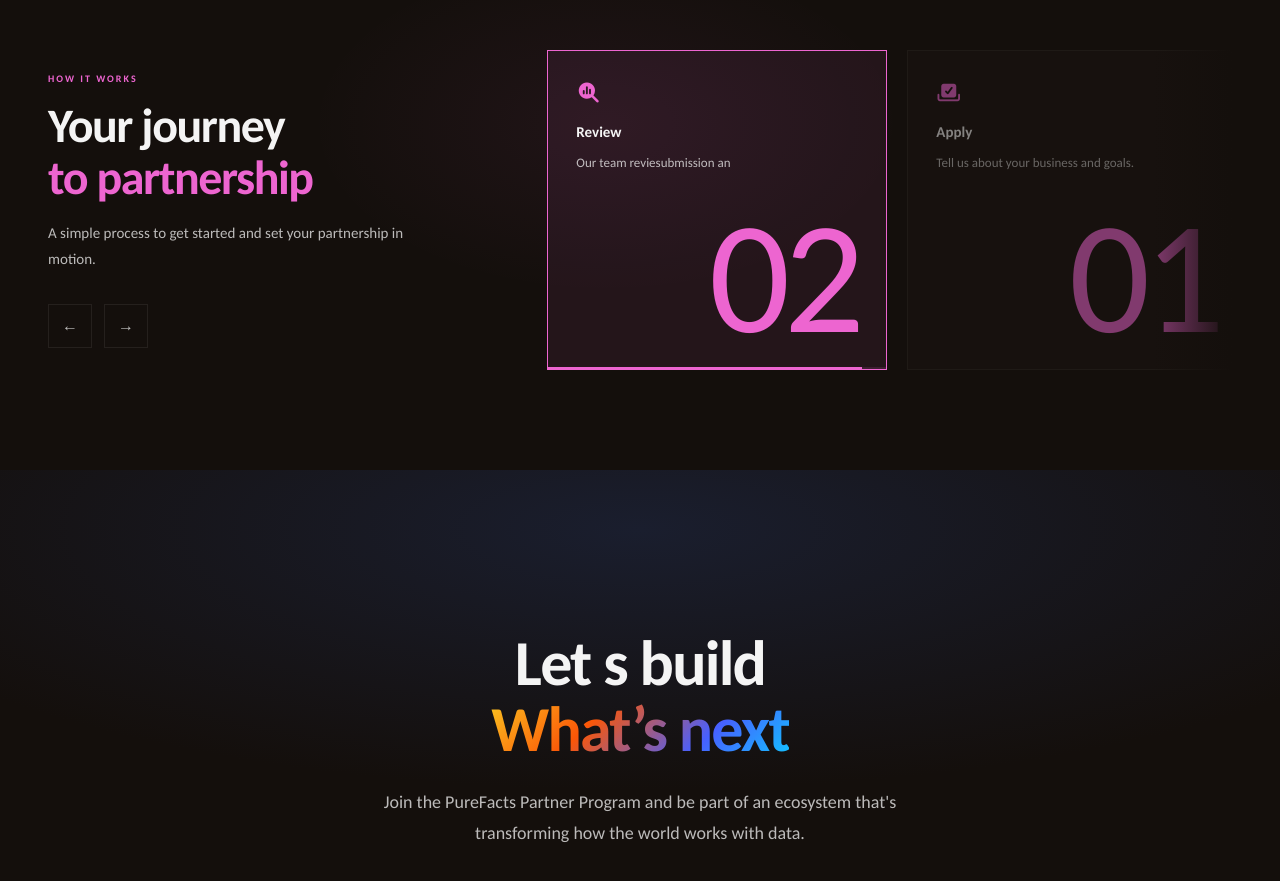
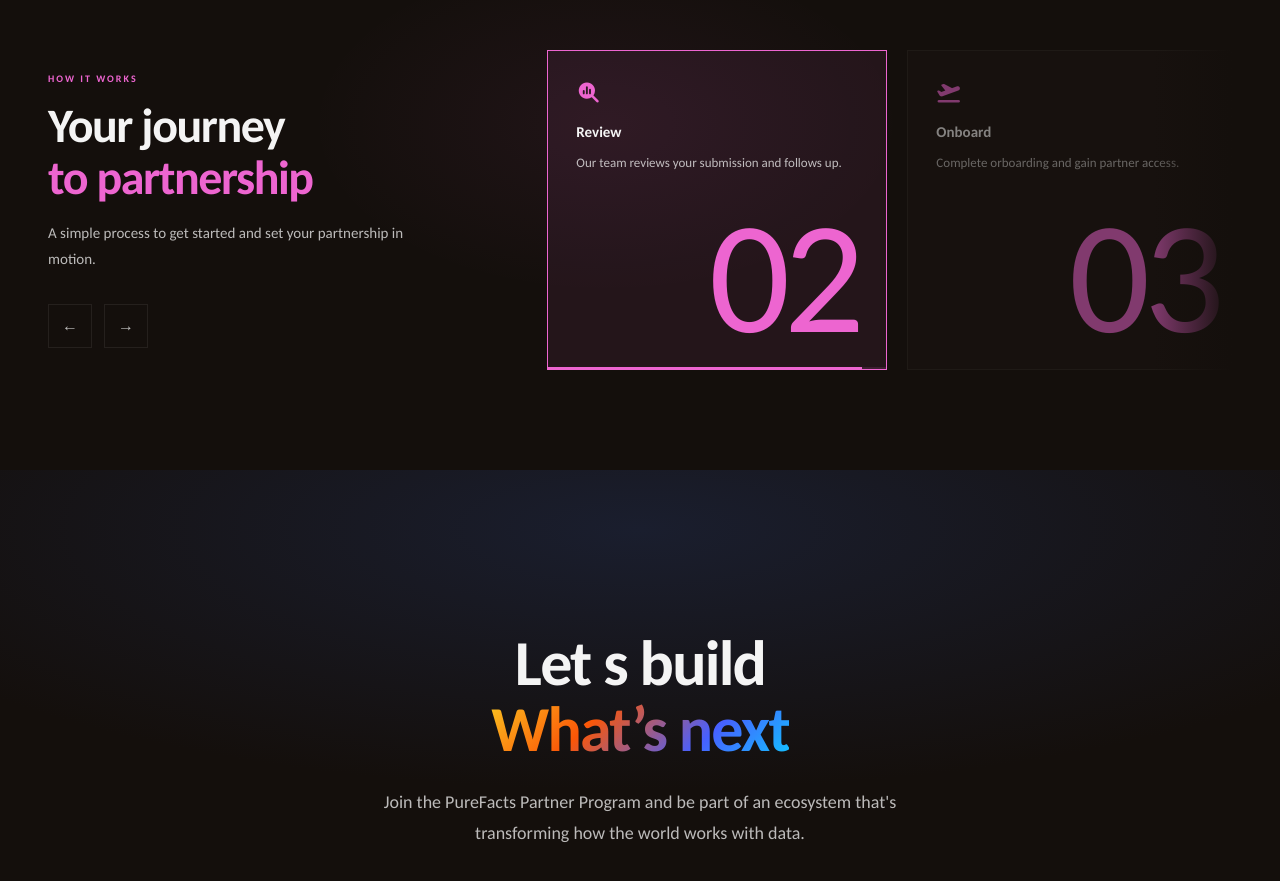
Before and after one commit to AngelloPaperplane/purefacts-stg, a Next.js app: page /about/partner in a window 1280 px wide. Shown: the part 2100-2981 px from the top of the page. Built offline with nearby package versions, Linux system fonts and the light colour scheme.

Commit message:
[add] 2 cards

```diff
--- a/app/about/partner/ContentParnerClient.tsx
+++ b/app/about/partner/ContentParnerClient.tsx
@@ -207,7 +207,9 @@ function WhyPartners(){
 const ACCENT = '#ED65D0'
 const FEATURES = [
   { icon: 'fa-check-to-slot', title: 'Apply', body: 'Tell us about your business and goals.', count: '01' },
-  { icon: 'fa-magnifying-glass-chart', title: 'Review', body: 'Our team reviesubmission an', count: '02' },
+  { icon: 'fa-magnifying-glass-chart', title: 'Review', body: 'Our team reviews your submission and follows up.', count: '02' },
+  { icon: 'fa-plane-departure', title: 'Onboard', body: 'Complete orboarding and gain partner access.', count: '03' },
+  { icon: 'fa-angles-up', title: 'Grow', body: 'Start colaborating, diving value and growing together.', count: '04' },
 ]
 const CAROUSEL_DURATION = 3200
 
```
